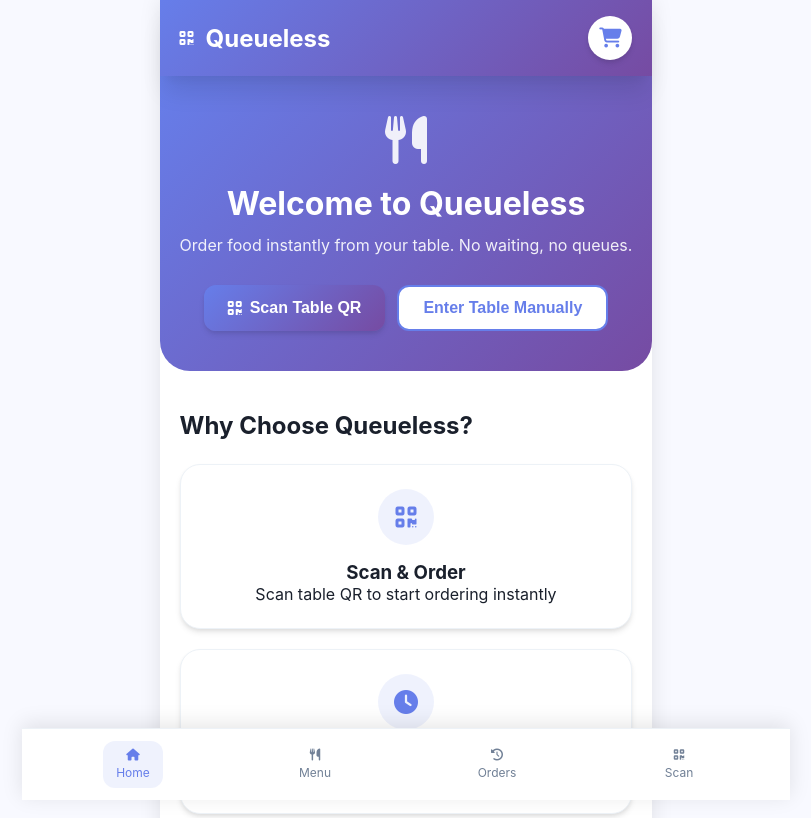
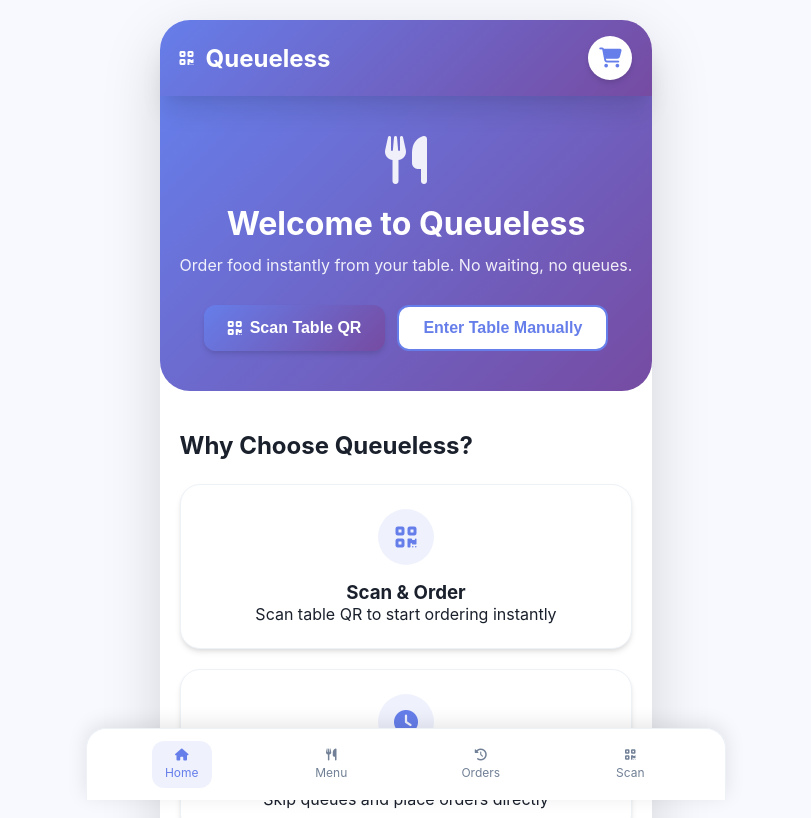
Before and after one commit to Mansiprajapati2627/queueless, a React (Create React App) app: page / in a window 1280 px wide. Shown: the top 818 px of the page, without its empty margins (234-1045 px from the left). Built offline with nearby package versions, Linux system fonts and the light colour scheme.

Commit message:
Enhance responsive design for app and header components; adjust max-width and box-shadow styles

```diff
--- a/src/App.css
+++ b/src/App.css
@@ -64,6 +64,12 @@
   display: grid;
   grid-template-columns: repeat(auto-fill, minmax(280px, 1fr));
   gap: 20px;
+}
+
+@media (min-width: 1024px) {
+  .menu-grid {
+    grid-template-columns: repeat(auto-fill, minmax(300px, 1fr));
+  }
 }
 
 .menu-item-card {
--- a/src/index.css
+++ b/src/index.css
@@ -55,12 +55,21 @@ body {
 
 /* App Container */
 .app {
-  max-width: 768px;
+  max-width: 100%;
   margin: 0 auto;
   background: white;
   min-height: 100vh;
   position: relative;
-  box-shadow: 0 0 20px rgba(0, 0, 0, 0.1);
+  box-shadow: none;
+}
+
+@media (min-width: 769px) {
+  .app {
+    max-width: 1024px;
+    margin: 20px auto;
+    border-radius: var(--border-radius-xl);
+    box-shadow: 0 20px 60px rgba(0, 0, 0, 0.15);
+  }
 }
 
 /* Header */
@@ -75,6 +84,11 @@ body {
   justify-content: space-between;
   align-items: center;
   box-shadow: var(--shadow-lg);
+}
+@media (min-width: 769px) {
+  .header {
+    border-radius: var(--border-radius-xl) var(--border-radius-xl) 0 0;
+  }
 }
 
 .header-logo {
@@ -155,6 +169,17 @@ body {
   max-width: 768px;
   margin: 0 auto;
   box-shadow: 0 -4px 20px rgba(0, 0, 0, 0.1);
+}
+@media (min-width: 769px) {
+  .bottom-nav {
+    max-width: 1024px;
+    left: 50%;
+    transform: translateX(-50%);
+    border-radius: var(--border-radius-lg) var(--border-radius-lg) 0 0;
+    border-top: 1px solid var(--gray-200);
+    border-left: 1px solid var(--gray-200);
+    border-right: 1px solid var(--gray-200);
+  }
 }
 
 .nav-item {
```
